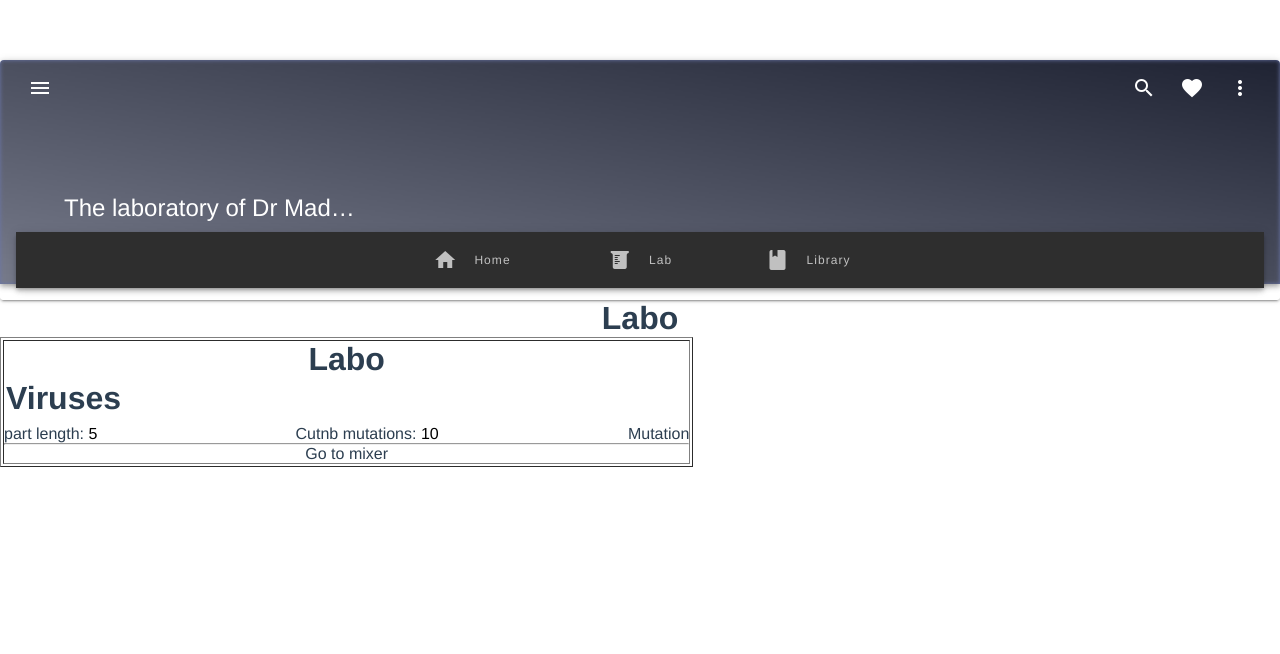
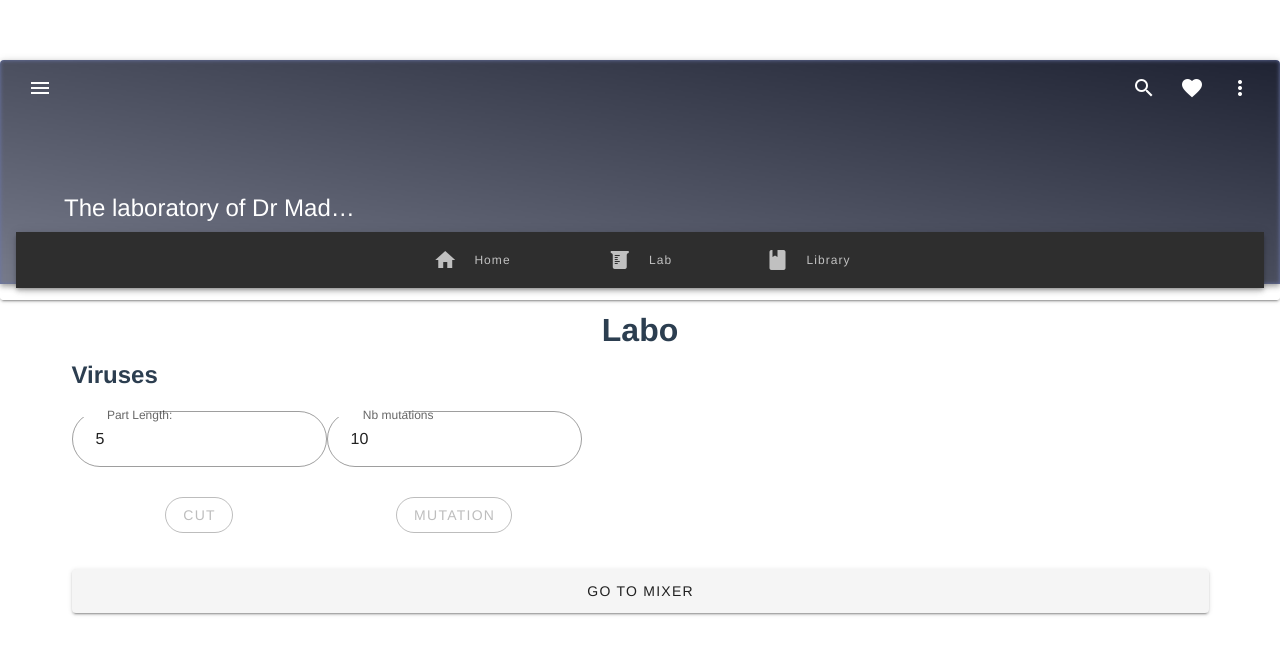
Before and after one commit to RyuJah/tp3, a Vue app: page /labo/slice in a window 1280 px wide. Shown: the top 654 px of the page. Built offline with nearby package versions, Linux system fonts and the light colour scheme.

Commit message:
project init

```diff
--- a/src/views/Basket.vue
+++ b/src/views/Basket.vue
@@ -10,11 +10,12 @@
           hide-default-footer
           class="elevation-1"
       >
-        <template>
-              <v-btn class="mx-2" fab dark small color="pink" @click="deleteBasket">
-                <v-icon dark>mdi-heart</v-icon>
-              </v-btn>
+        <template v-slot:item.mortalite="{ item }">
+          <v-chip :style="{background : getColor(item.mortalite)}" dark>
+            {{ item.mortalite }}
+          </v-chip>
         </template>
+
       </v-data-table><hr><br>
       Moyenne des mortalités : {{average}}
       <br><br>
@@ -67,9 +68,12 @@
         this.$store.commit('basket/clearBasket')
       },
 
-      deleteBasket : function (){
-        this.$store.commit("basket/removeVirusFromBasket")
+      getColor (mortalite) {
+        if (mortalite > 10) return 'red'
+        else if (mortalite> 5) return 'orange'
+        else return 'green'
       }
+
     },
   }
 </script>
--- a/src/views/Home.vue
+++ b/src/views/Home.vue
@@ -1,10 +1,11 @@
 <template>
   <div>
-    <h1>Home</h1>
-    <p> Welcome to Dr Mad P4 laboratory. Here you can create the most monstruous viruses ever known</p>
-    <p>Go to the Library to browse the collection of Dr Mad</p>
-    <p>Go to the Lab to imagine new viruses</p>
-
+    <v-banner elevation="20" rounded>
+      <h1>Home</h1>
+      <p> Welcome to Dr Mad P4 laboratory. Here you can create the most monstruous viruses ever known</p>
+      <p>Go to the Library to browse the collection of Dr Mad</p>
+      <p>Go to the Lab to imagine new viruses</p>
+    </v-banner>
   </div>
 </template>
 
--- a/src/views/Labo.vue
+++ b/src/views/Labo.vue
@@ -1,15 +1,11 @@
 <template>
   <div>
-    <h1>Labo</h1>
-    <table border="1">
-      <tr>
-        <td>
-          <keep-alive include="Mixer">
-            <router-view name="locSubCentral"></router-view>
-          </keep-alive>
-        </td>
-      </tr>
-    </table>
+    <v-container>
+      <h1>Labo</h1>
+      <keep-alive include="Mixer">
+        <router-view name="locSubCentral"></router-view>
+      </keep-alive>
+    </v-container>
   </div>
 </template>
 
--- a/src/views/Mixer.vue
+++ b/src/views/Mixer.vue
@@ -1,24 +1,49 @@
 <template>
   <div>
-    <table border="0">
-      <tr>
-        <td><h1>Parts</h1></td>
-      </tr>
-      <tr>
-        <td>
-          <CheckedList :fields="['code']" :entries="parts" @chosen-changed="chosenParts = $event" />
-        </td>
-      </tr>
-    </table>
-    <button :disabled="chosenParts.length===0" @click="mix()">Mixing</button>
+    <v-container>
+      <h1 style="text-align: left;">Parts :</h1>
+      <CheckedList :fields="['code']" :entries="parts" @chosen-changed="chosenParts = $event"></CheckedList>
+    </v-container>
 
-    <hr/>
-    <button @click="$router.push({path:'/labo/slice'})">Go to slicer</button>
+    <v-btn @click="mix()" :disabled="chosenParts.length===0" rounded>Mixing</v-btn>
+    <v-btn @click="$router.push({path:'/labo/slice'})" rounded>Go to slicer</v-btn>
 
-    <hr/>
-    <p v-if="newVirus != null">New virus: <input v-model="newVirus.name"> {{newVirus.code}} {{newVirus.mortalite}}
-    <button @click="sendToLibrary">Send to library</button>
-    </p>
+    <v-simple-table v-if="newVirus != null" style="margin-top: 20px">
+      <template v-slot:default>
+        <thead>
+          <tr>
+            <th ></th>
+            <th >Name</th>
+            <th >Input</th>
+            <th >Code</th>
+            <th >Mortality</th>
+            <th ></th>
+          </tr>
+        </thead>
+        <br>
+
+        <tbody>
+        <tr>
+          <td>New virus:</td>
+          <td>          <v-text-field
+              label="Name"
+              :value="newVirus.name"
+              hint="For example, Corona Alpha or Beta "
+              outlined
+              rounded
+          ></v-text-field></td>
+          <td>{{newVirus.code}}</td>
+          <td :style="{background : getColor(newVirus.mortalite)}" >{{newVirus.mortalite}}</td>
+
+          <td>
+            <v-btn @click="sendToLibrary" class="mr-10 pa-5" shaped outlined>
+              Send to Library
+            </v-btn>
+          </td>
+        </tr>
+        </tbody>
+      </template>
+    </v-simple-table>
 
   </div>
 </template>
@@ -51,26 +76,29 @@
       mix : function() {
         let newCode="";
 
-        let chosen = [...this.chosenParts]; // real copy so that we can splice on the copy
+        let chosen = [...this.chosenParts];
         let nb = chosen.length;
         for(let i=0;i<nb;i++) {
-          // choose randomly a part among the selected ones
+
           let idx = Math.floor(Math.random() * chosen.length);
           let p = this.parts[chosen[idx]];
           newCode = newCode+p.code;
           chosen.splice(idx,1);
         }
         this.newVirus = new Virus(this.viruses.length,'mixedvirus',newCode);
-        // remove chosen parts
         for(let i=this.chosenParts.length-1;i>=0;i--) {
           this.$store.commit("parts/removePart",this.chosenParts[i])
         }
-        // unselect all
         this.chosenParts.splice(0,this.chosenParts.length)
       },
       sendToLibrary : function() {
         this.$store.commit("viruses/addVirus",this.newVirus)
         this.newVirus = null;
+      },
+      getColor (mortalite) {
+        if (mortalite > 10) return 'red'
+        else if (mortalite> 5) return 'orange'
+        else return 'green'
       }
     }
   }
--- a/src/views/Slicer.vue
+++ b/src/views/Slicer.vue
@@ -1,20 +1,31 @@
 <template>
   <div>
-    <h1>Labo</h1>
-    <table border="0">
+    <v-container>
+      <h2 style="text-align: left;">Viruses</h2>
+      <CheckedList :fields="['name','code']" :entries="samples" @chosen-changed="chosenViruses = $event" />
+      <br>
       <tr>
-        <td><h1>Viruses</h1></td>
+        <td><v-text-field
+            label="Part Length:"
+            id="cute"
+            v-model.number="cutFactor"
+            outlined
+            rounded
+        ></v-text-field></td>
+        <td><v-text-field
+            label="Nb mutations"
+            v-model.number="nbMutation"
+            outlined
+            rounded
+        ></v-text-field></td>
       </tr>
       <tr>
-        <td>
-          <CheckedList :fields="['name','code']" :entries="samples" @chosen-changed="chosenViruses = $event" />
-        </td>
+        <td><v-btn @click="cut()" :disabled="chosenViruses.length===0" rounded outlined>Cut</v-btn></td>
+        <td><v-btn @click="mutation()" :disabled="chosenViruses.length===0" rounded outlined>Mutation</v-btn></td>
       </tr>
-    </table>
-    <label for="cut">part length: </label><input id="cut" v-model.number="cutFactor"><button :disabled="chosenViruses.length==0" @click="cut()">Cut</button>
-    <label for="mute">nb mutations: </label><input id="mute" v-model.number="nbMutation"><button :disabled="chosenViruses.length==0" @click="mutation()">Mutation</button>
-    <hr/>
-    <button @click="$router.push({path:'/labo/mix'})">Go to mixer</button>
+      <br><br>
+      <v-btn @click="$router.push({path:'/labo/mix'})" shaped large block>Go to mixer</v-btn>
+    </v-container>
   </div>
 </template>
 
```
